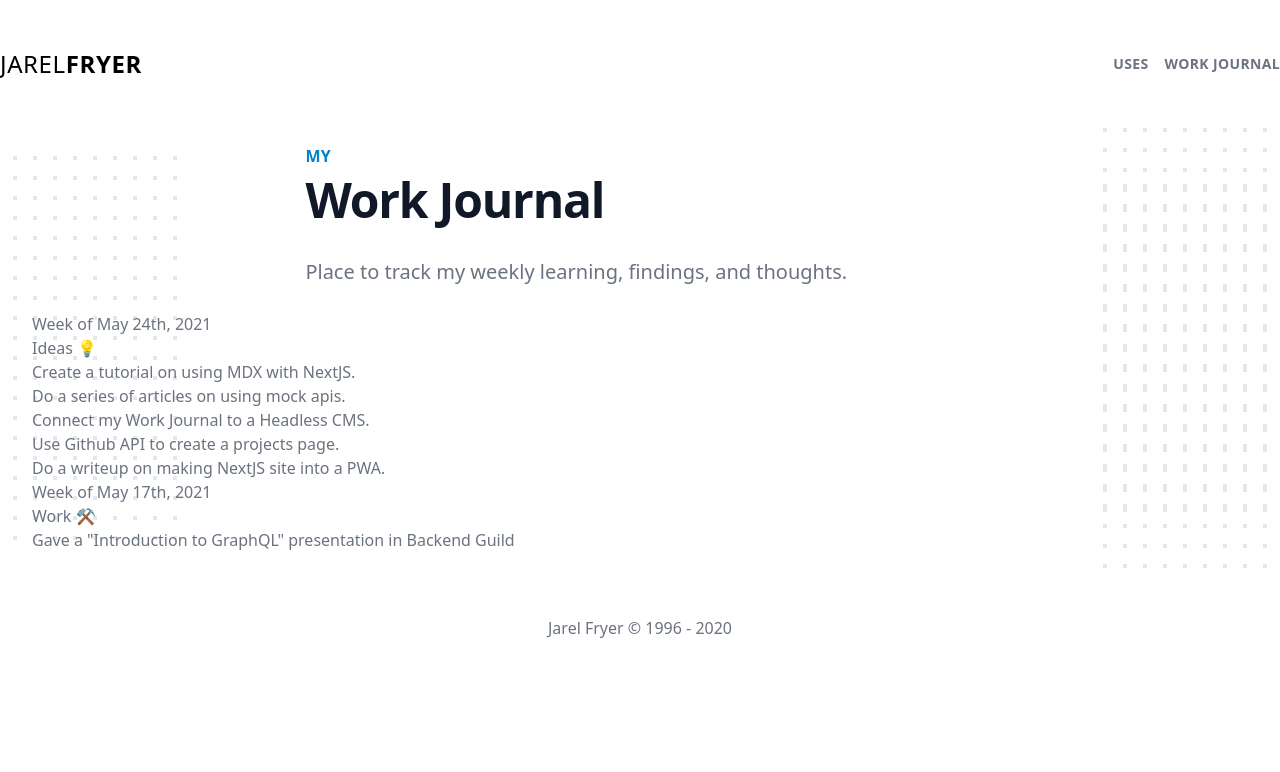
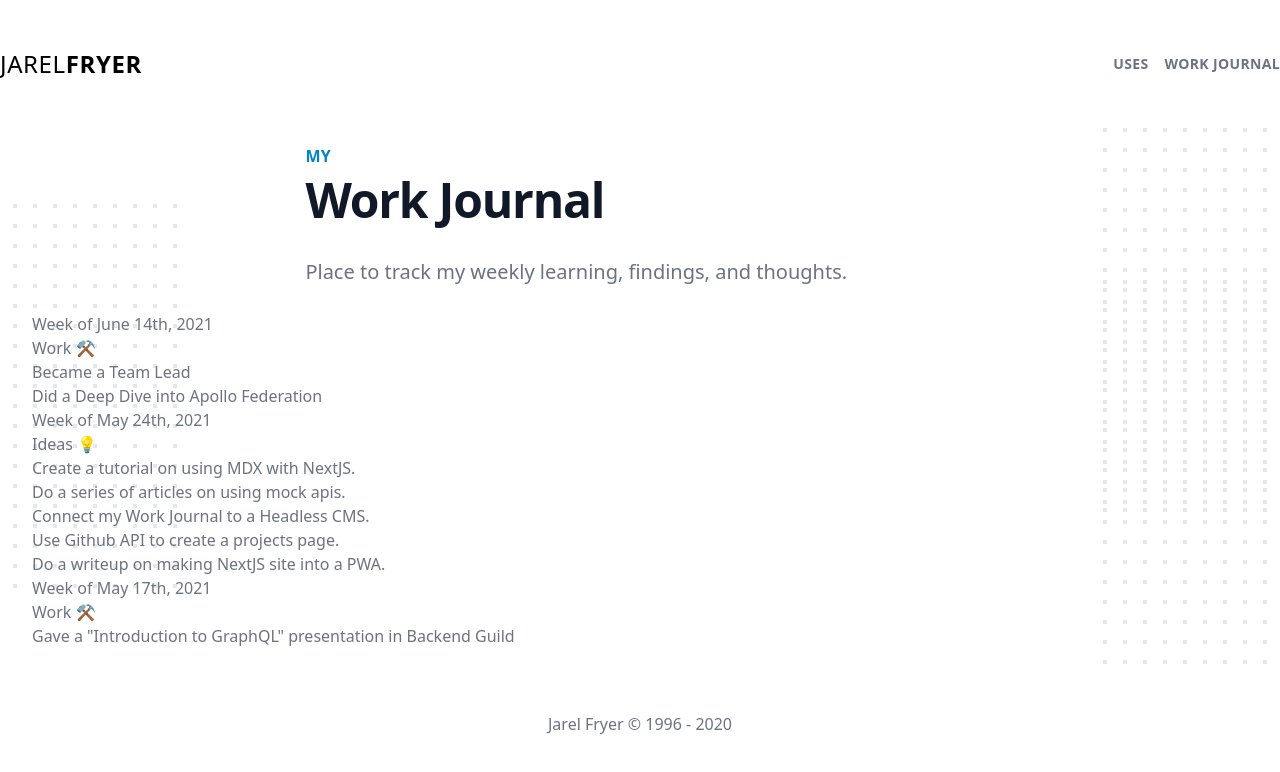
Before and after one commit to thafryer/jarelfryer.dev, a Next.js app: page /work-journal in a window 1280 px wide. Shown: the top 772 px of the page. Built offline with nearby package versions, Linux system fonts and the light colour scheme; what @tailwindcss/typography would draw is missing.

Commit message:
add June 14th work journal entry

```diff
--- a/components/WorkJounalContent.jsx
+++ b/components/WorkJounalContent.jsx
@@ -120,6 +120,14 @@ export const WorkJournalContent = () => {
         </div>
         <div className="mt-6 prose prose-blue prose-lg text-gray-500 mx-auto">
           <div>
+            <h2>Week of June 14th, 2021</h2>
+            <h3>Work ⚒</h3>
+            <ul>
+              <li>Became a Team Lead</li>
+              <li>Did a Deep Dive into Apollo Federation</li>
+            </ul>
+          </div>
+          <div>
             <h2>Week of May 24th, 2021</h2>
             <h3>Ideas 💡</h3>
             <ul>
```
